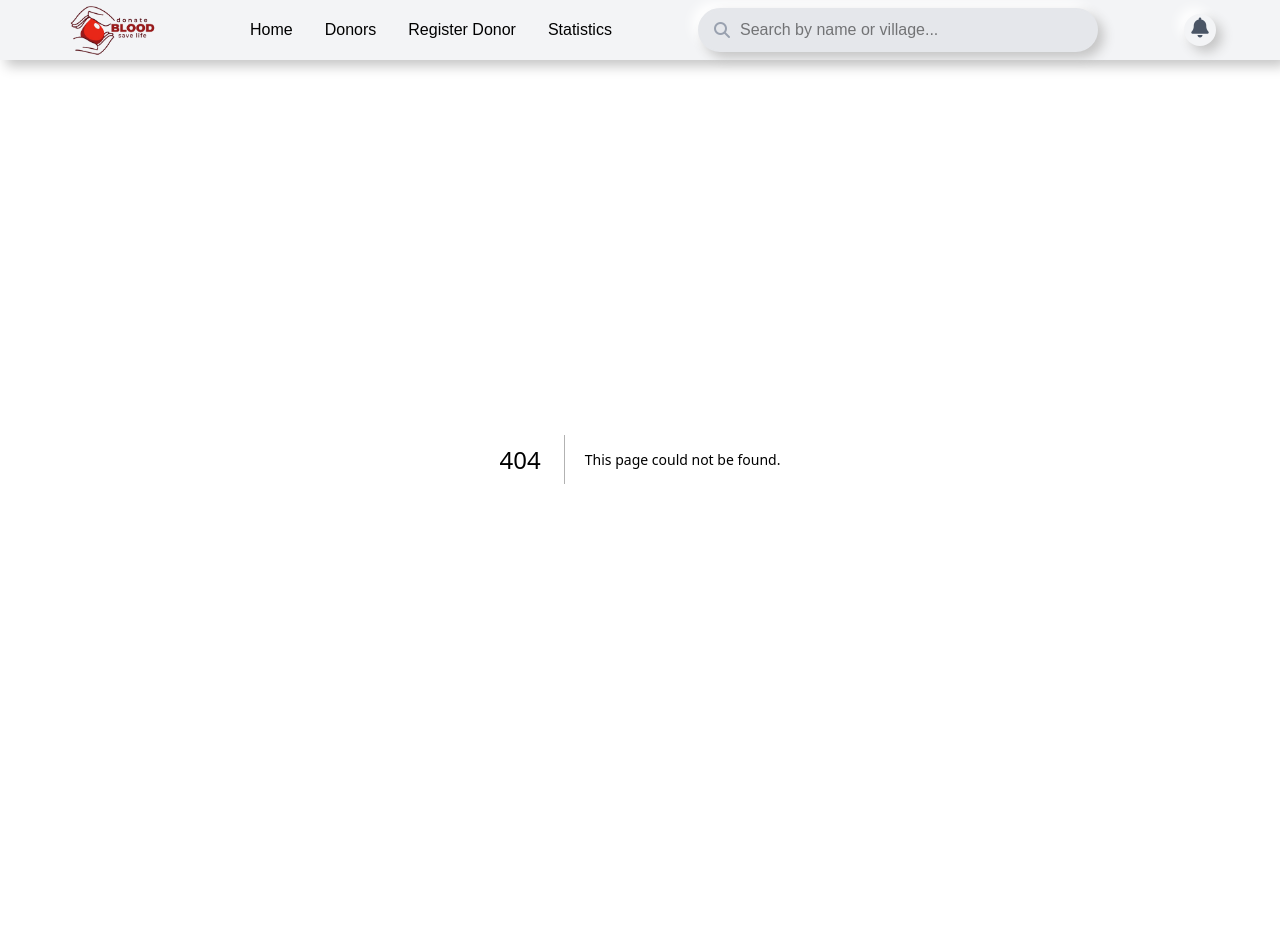
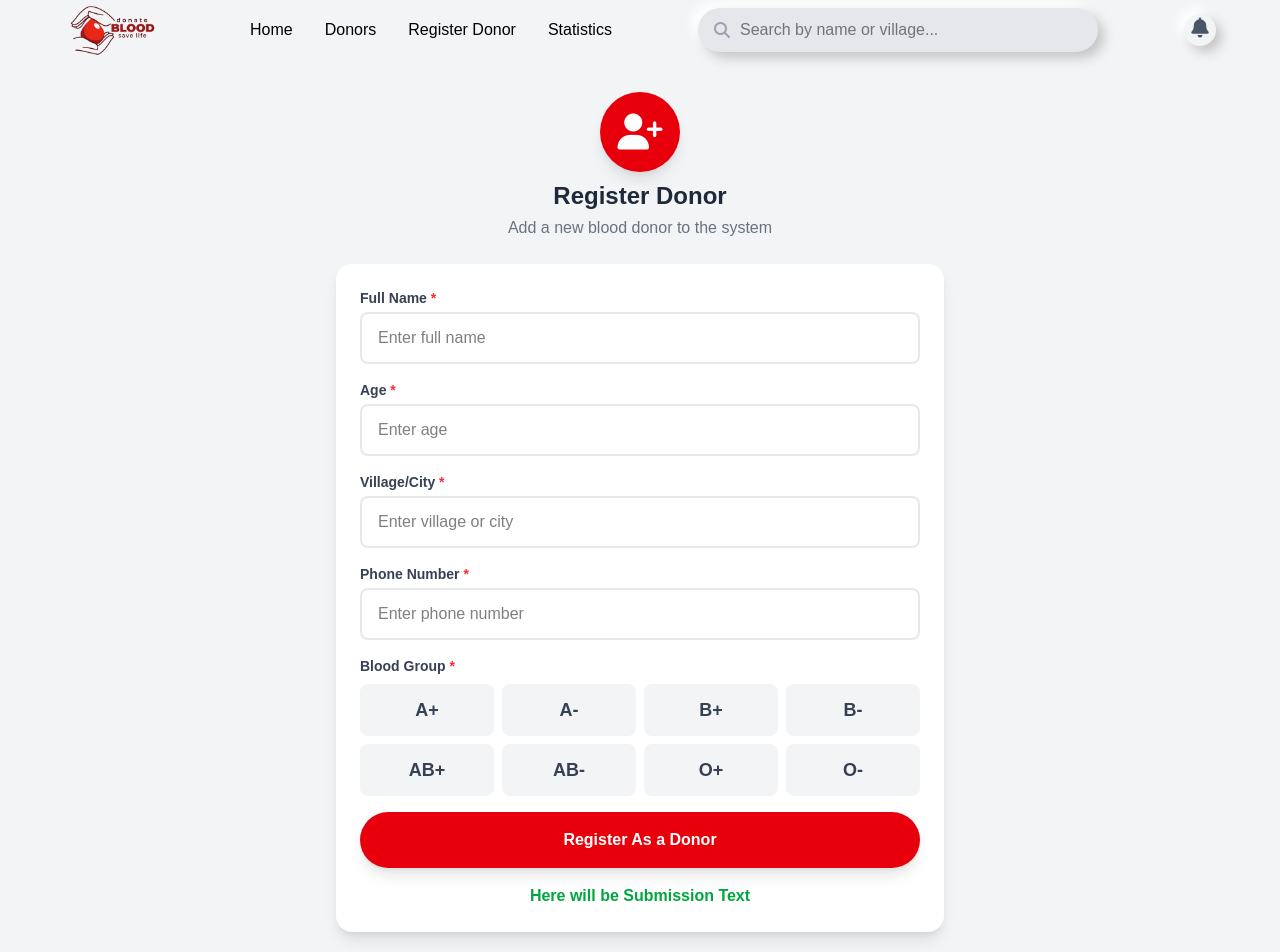
Before and after one commit to NaeemUddin940/Blood-Fighter---The-Blood-Donor-Hero, a Next.js app: page /register in a window 1280 px wide. Before the commit this address had no page. Shown: the top 952 px of the page. Before the commit the page ends 860 px from the top, so only its background shows below. Built offline with nearby package versions, Linux system fonts and the light colour scheme.

Commit message:
Register Page added

```diff
--- /dev/null
+++ b/src/app/register/page.jsx
@@ -0,0 +1,140 @@
+"use client";
+import React, { useState } from "react";
+
+// The main component for the Register Donor page.
+const Register = () => {
+  const [activeBloodGroup, setActiveBloodGroup] = useState("");
+  const [submissionStatus, setSubmissionStatus] = useState("")
+
+  const bloodGroups = ["A+", "A-", "B+", "B-", "AB+", "AB-", "O+", "O-"];
+
+  return (
+    <div className="min-h-screen bg-gray-100 flex flex-col items-center">
+      {/* Main content area */}
+      <main className="w-full max-w-2xl p-4 lg:p-8 lg:mt-0 pb-20 lg:pb-8">
+        <div className="flex flex-col items-center mb-6">
+          <div className="w-20 h-20 rounded-full bg-red-600 text-white flex items-center justify-center text-4xl mb-2 shadow-lg">
+            <i className="fas fa-user-plus"></i>
+          </div>
+          <h1 className="text-2xl font-bold text-gray-800">Register Donor</h1>
+          <p className="text-gray-500 mt-1 text-center">
+            Add a new blood donor to the system
+          </p>
+        </div>
+
+        <form className="bg-white rounded-2xl p-6 shadow-lg mb-6">
+          {/* Full Name */}
+          <div className="mb-4">
+            <label
+              htmlFor="fullName"
+              className="block text-sm font-semibold text-gray-700 mb-1">
+              Full Name <span className="text-red-500">*</span>
+            </label>
+            <input
+              type="text"
+              id="fullName"
+              name="fullName"
+              placeholder="Enter full name"
+              className="w-full px-4 py-3 rounded-lg border-2 border-gray-200 focus:outline-none focus:border-red-500 transition-colors duration-200"
+            />
+          </div>
+          {/* Age */}
+          <div className="mb-4">
+            <label
+              htmlFor="age"
+              className="block text-sm font-semibold text-gray-700 mb-1">
+              Age <span className="text-red-500">*</span>
+            </label>
+            <input
+              type="number"
+              id="age"
+              name="age"
+              placeholder="Enter age"
+              className="w-full px-4 py-3 rounded-lg border-2 border-gray-200 focus:outline-none focus:border-red-500 transition-colors duration-200"
+            />
+          </div>
+          {/* Village/City */}
+          <div className="mb-4">
+            <label
+              htmlFor="villageCity"
+              className="block text-sm font-semibold text-gray-700 mb-1">
+              Village/City <span className="text-red-500">*</span>
+            </label>
+            <input
+              type="text"
+              id="villageCity"
+              name="villageCity"
+              placeholder="Enter village or city"
+              className="w-full px-4 py-3 rounded-lg border-2 border-gray-200 focus:outline-none focus:border-red-500 transition-colors duration-200"
+            />
+          </div>
+          {/* Phone Number */}
+          <div className="mb-4">
+            <label
+              htmlFor="phoneNumber"
+              className="block text-sm font-semibold text-gray-700 mb-1">
+              Phone Number <span className="text-red-500">*</span>
+            </label>
+            <input
+              type="tel"
+              id="phoneNumber"
+              name="phoneNumber"
+              placeholder="Enter phone number"
+              className="w-full px-4 py-3 rounded-lg border-2 border-gray-200 focus:outline-none focus:border-red-500 transition-colors duration-200"
+            />
+          </div>
+          {/* Blood Group */}
+          <div className="mb-4">
+            <label className="block text-sm font-semibold text-gray-700 mb-2">
+              Blood Group <span className="text-red-500">*</span>
+            </label>
+            <div className="grid grid-cols-4 gap-2">
+              {bloodGroups.map((group) => (
+                <button
+                  key={group}
+                  type="button"
+                  onClick={() => setActiveBloodGroup(group)}
+                  className={`px-4 ${
+                    activeBloodGroup === group
+                      ? "bg-red-500"
+                      : "bg-gray-100 text-gray-700 hover:bg-red-100 hover:text-red-600"
+                  } py-3 cursor-pointer rounded-lg font-semibold text-lg   transition-colors duration-200 `}>
+                  {group}
+                </button>
+              ))}
+            </div>
+          </div>
+
+          <button
+            type="submit"
+            className="w-full cursor-pointer bg-red-600 text-white font-semibold py-4 rounded-full shadow-lg hover:bg-red-700 transition-colors duration-200">
+            Register As a Donor
+          </button>
+          {/* Submission status message */}
+
+          <p className="mt-4 text-center font-semibold text-green-600">Here will be Submission Text</p>
+        </form>
+
+        {/* Donation Guidelines Section */}
+        <div className="bg-blue-50 border border-blue-200 rounded-xl p-4">
+          <div className="flex items-start space-x-3">
+            <div className="w-5 h-5 flex items-center justify-center text-blue-600 mt-0.5">
+              <i className="ri-information-line"></i>
+            </div>
+            <div>
+              <h3 className="font-medium text-blue-900">Donation Guidelines</h3>
+              <ul className="text-sm text-blue-800 mt-1 space-y-1">
+                <li>• Donors must be 18-65 years old</li>
+                <li>• Wait 56 days between donations</li>
+                <li>• Must weigh at least 50kg</li>
+                <li>• Be in good health</li>
+              </ul>
+            </div>
+          </div>
+        </div>
+      </main>
+    </div>
+  );
+};
+
+export default Register;
```
